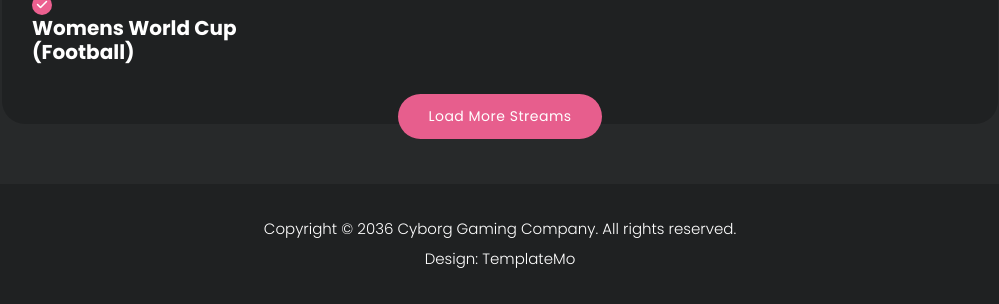
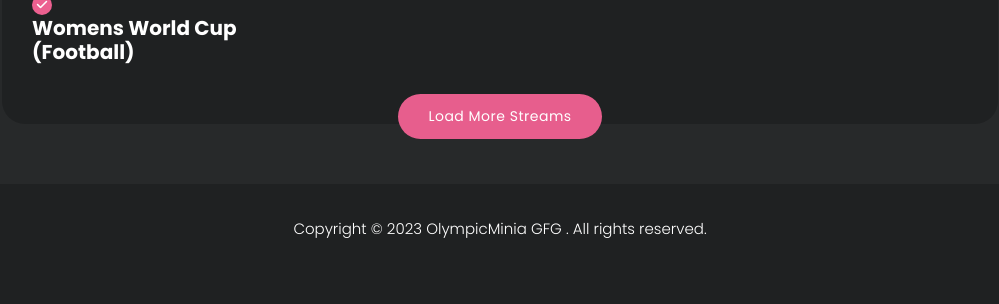
Before and after one commit to MahakGautam2002/GFG_OlympicMinia_, a plain HTML site: page streams.html in a window 1280 px wide. Shown: the part 769-1073 px from the top of the page, without its empty margins (140-1139 px from the left). After the commit the page ends 1043 px from the top, so only its background shows below. Drawn offline with nearby package versions, Linux system fonts and the light colour scheme.

Commit message:
footer change

```diff
--- a/streams.html
+++ b/streams.html
@@ -261,9 +261,7 @@
         <div class="container">
             <div class="row">
                 <div class="col-lg-12">
-                    <p>Copyright © 2036 <a href="#">Cyborg Gaming</a> Company. All rights reserved.
-
-                        <br>Design: <a href="https://templatemo.com" target="_blank" title="free CSS templates">TemplateMo</a>
+                    <p>Copyright © 2023 <a href="#">OlympicMinia GFG</a> . All rights reserved.
                     </p>
                 </div>
             </div>
```
